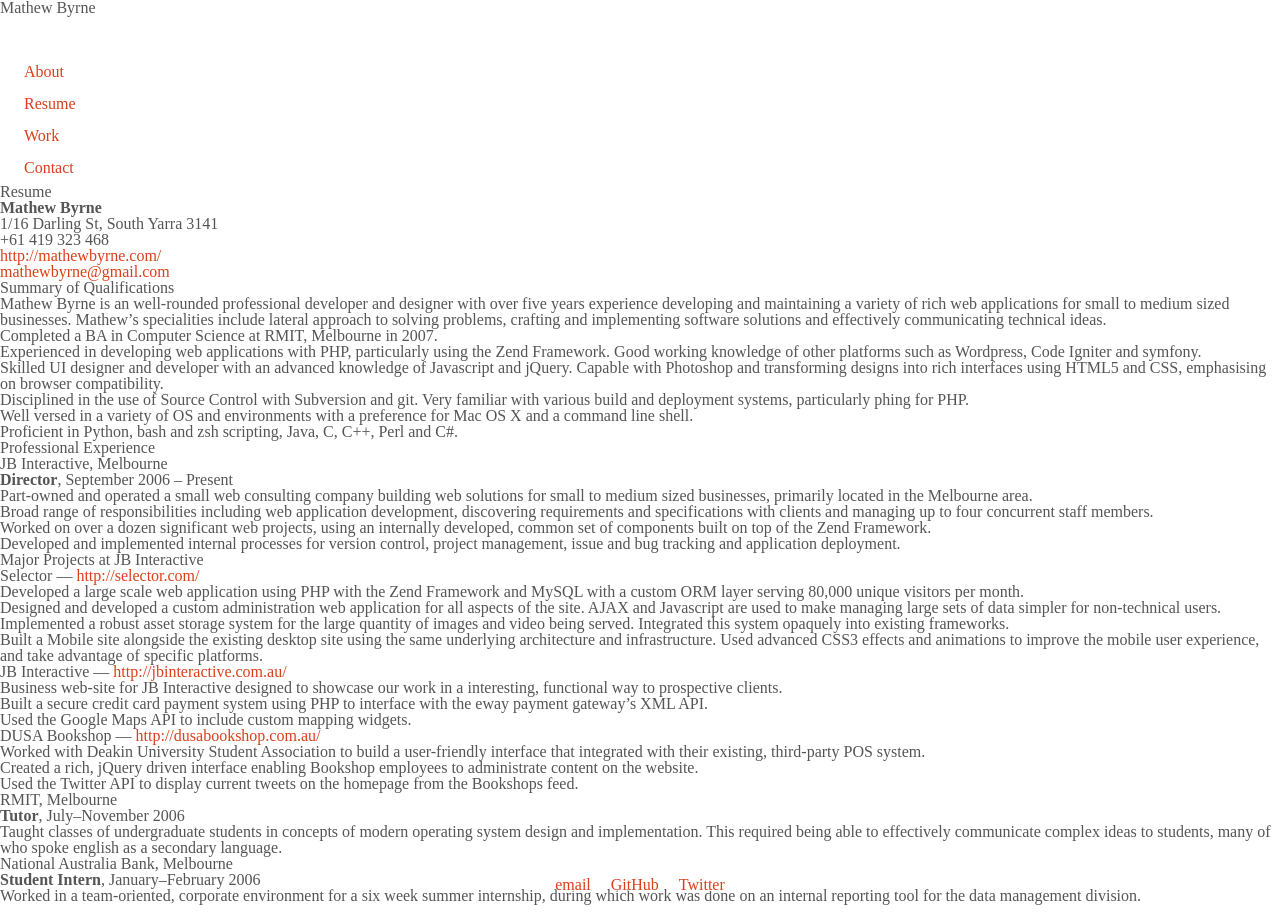
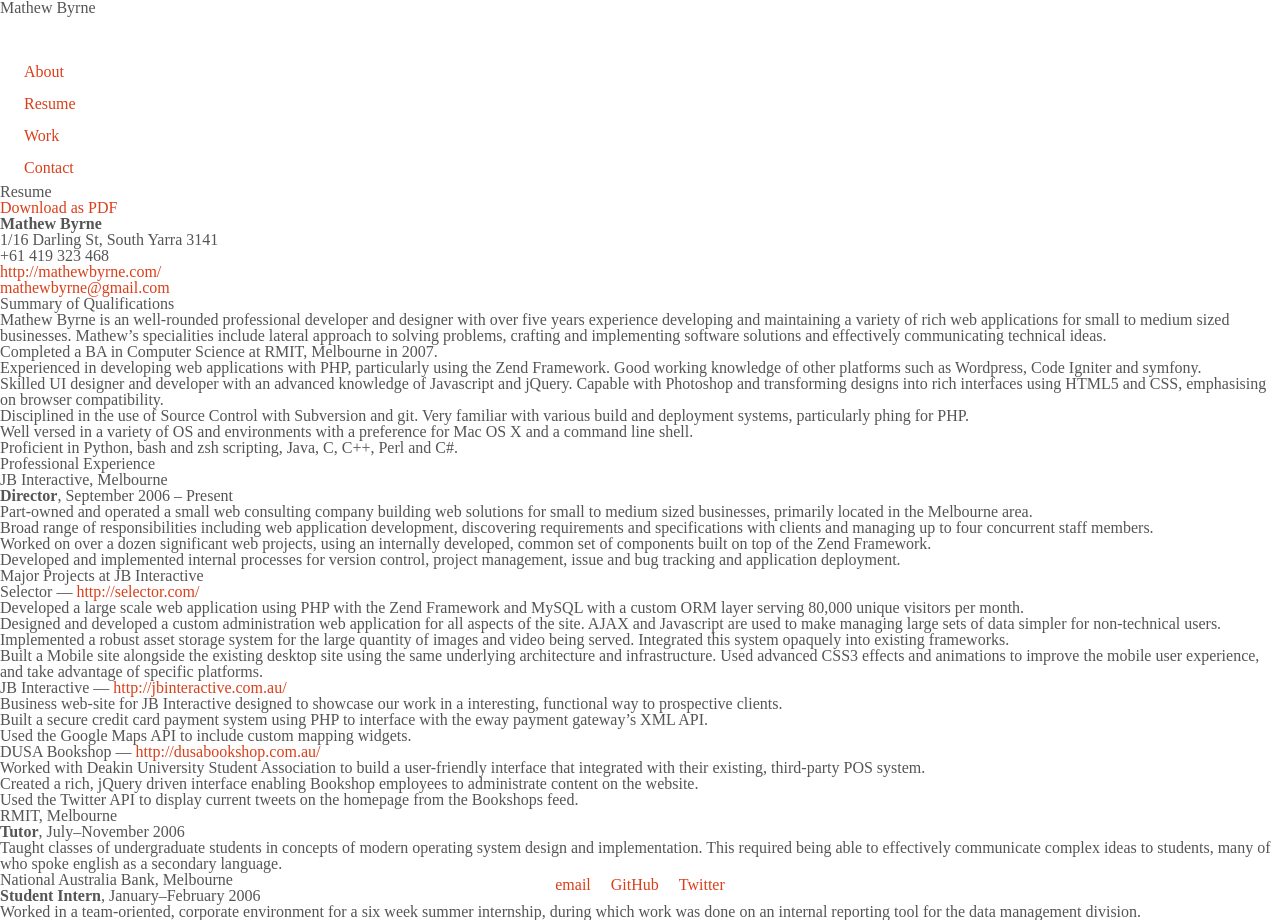
Before and after one commit to mathewbyrne/mathewbyrne.github.com, a Jekyll site: the page built from resume/index.md, in a window 1280 px wide. Built offline with Jekyll 4.4.1, drawn with Linux system fonts in a browser that asks for light colours; nearby versions of some CDN libraries; some web fonts are replaced.

Commit message:
Added a linked PDF version of the Resume.

```diff
--- a/resume/index.md
+++ b/resume/index.md
@@ -2,6 +2,8 @@
 layout: default
 title: Resume
 ---
+
+[Download as PDF](/files/resume.pdf)
 
 **Mathew Byrne**
 1/16 Darling St, South Yarra 3141
```
Also changed, not shown: 1 other file.
